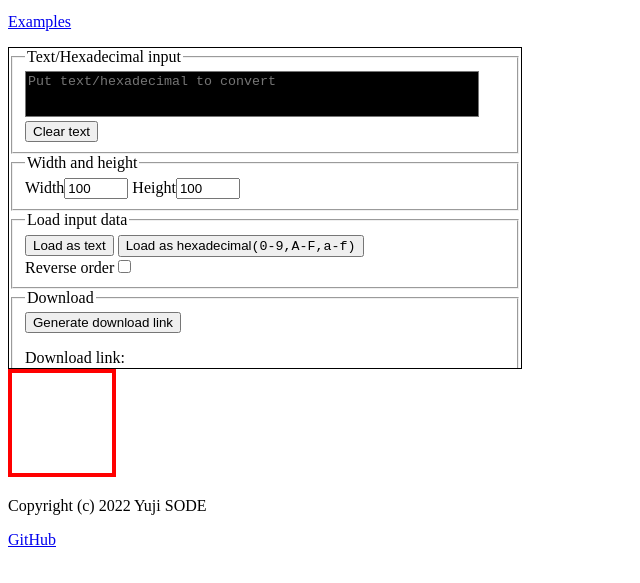
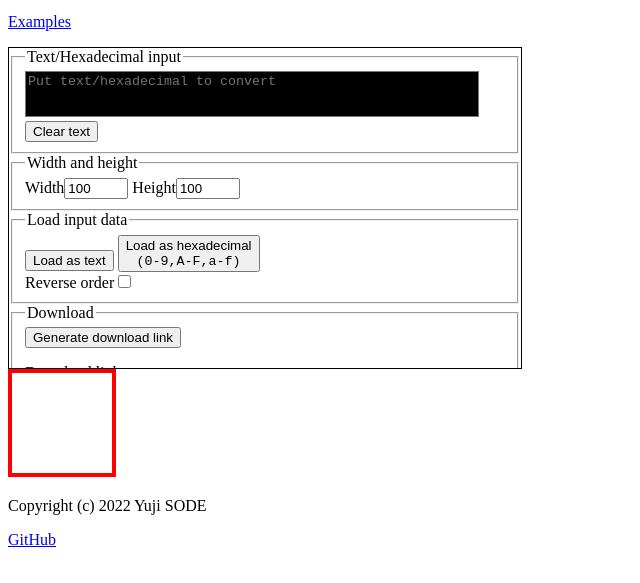
Before and after one commit to YujiSODE/arcLandscape, a plain HTML site: page index.html in a window 1280 px wide. Shown: the part 155-738 px from the top of the page, without its empty margins (0-640 px from the left). Drawn offline with Linux system fonts and the light colour scheme.

Commit message:
Add files via upload

```diff
--- a/index.html
+++ b/index.html
@@ -50,7 +50,7 @@
 					<legend>Load input data</legend>
 						<!-- load buttons -->
 						<button id='loadB_txt' type='button'>Load as text</button>
-						<button id='loadB_hex' type='button'>Load as hexadecimal<code>(0-9,A-F,a-f)</code></button>
+						<button id='loadB_hex' type='button'>Load as hexadecimal<br><code>(0-9,A-F,a-f)</code></button>
 						<!-- loading order -->
 						<div><label>Reverse order<input type='checkbox' id='reverseOrder' value='reverse'></label></div>
 				</fieldset>
```
